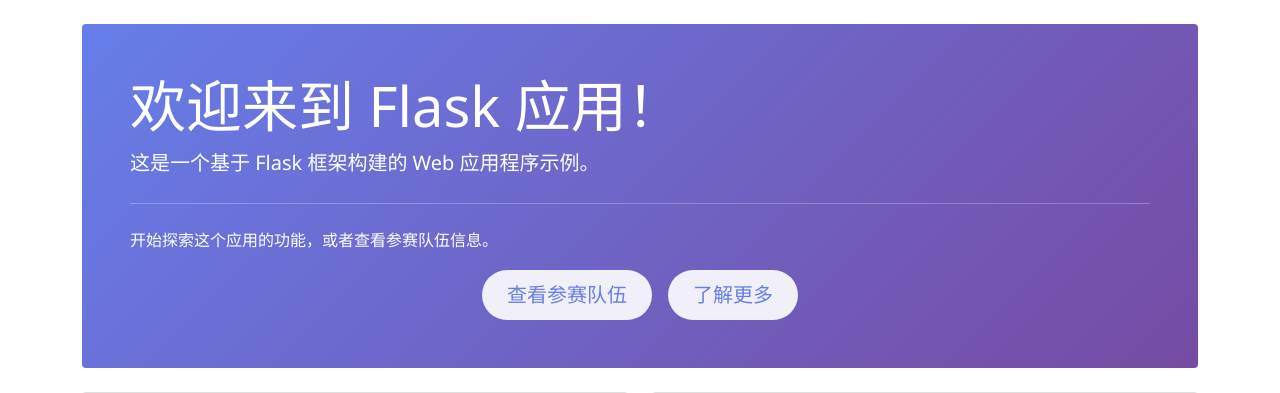
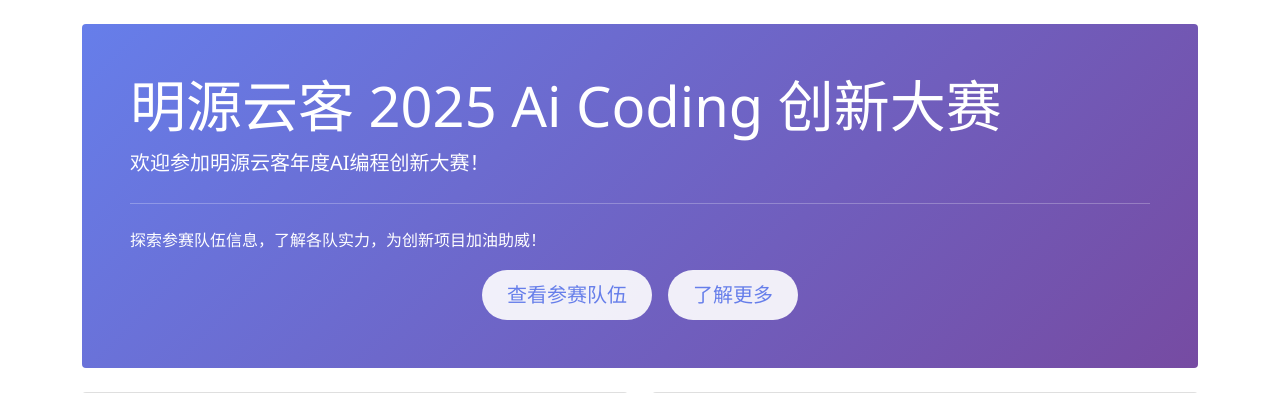
Before and after one commit to colin5289/hackathon-management-system, a Flask app: page / in a window 1280 px wide. Shown: the part 58-451 px from the top of the page. Run offline with Flask 3, Linux system fonts and the light colour scheme; parts of the project's set-up code (start-up, migrations or seed data) failed here and were passed over.

Commit message:
Update homepage title and description - 更新首页标题和描述
- 将标题改为：明源云客 2025 Ai Coding 创新大赛
- 更新页面描述，符合黑客大赛主题
- 优化页面文案，提升用户体验

```diff
--- a/templates/index.html
+++ b/templates/index.html
@@ -1,13 +1,13 @@
 {% extends "base.html" %}
 
-{% block title %}首页 - Flask 应用{% endblock %}
+{% block title %}明源云客 2025 Ai Coding 创新大赛{% endblock %}
 
 {% block content %}
 <div class="jumbotron bg-light p-5 rounded mb-4">
-    <h1 class="display-4">欢迎来到 Flask 应用！</h1>
-    <p class="lead">这是一个基于 Flask 框架构建的 Web 应用程序示例。</p>
+    <h1 class="display-4">明源云客 2025 Ai Coding 创新大赛</h1>
+    <p class="lead">欢迎参加明源云客年度AI编程创新大赛！</p>
     <hr class="my-4">
-    <p>开始探索这个应用的功能，或者查看参赛队伍信息。</p>
+    <p>探索参赛队伍信息，了解各队实力，为创新项目加油助威！</p>
     <div class="d-flex gap-3 justify-content-center">
         <a class="btn btn-primary btn-lg" href="{{ url_for('teams') }}" role="button">查看参赛队伍</a>
         <a class="btn btn-outline-primary btn-lg" href="{{ url_for('about') }}" role="button">了解更多</a>
```
